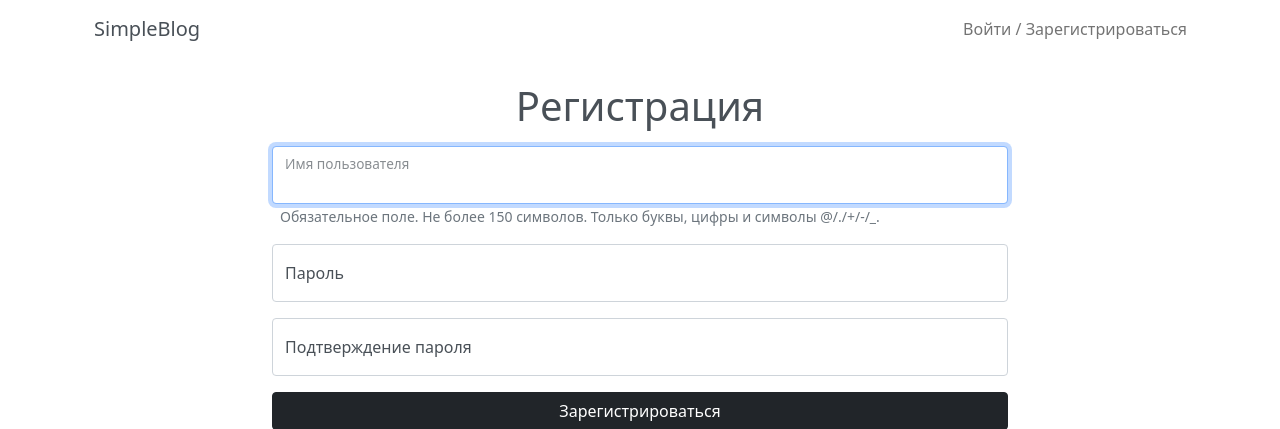
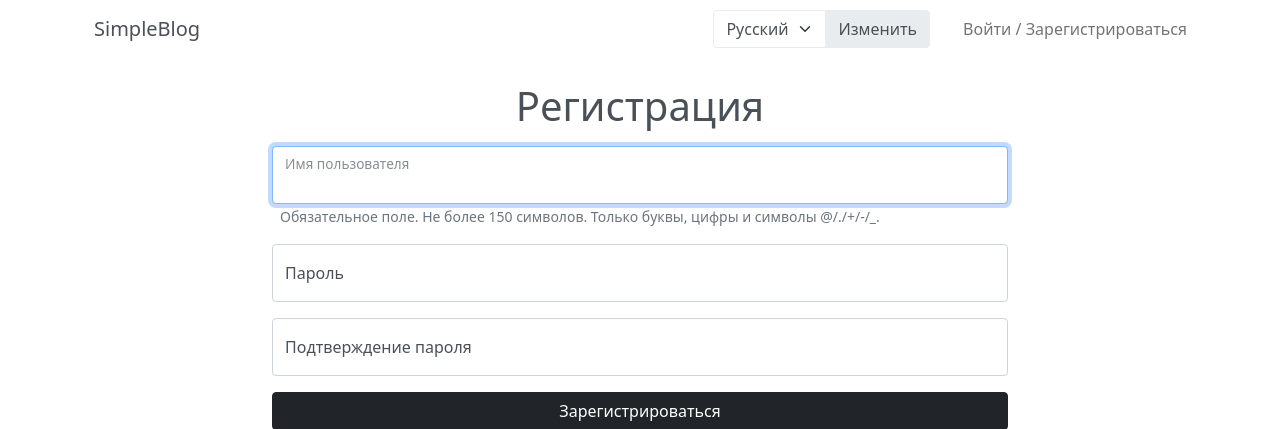
Before and after one commit to NosefU/python_django, a Django app: page /register in a window 1280 px wide. Shown: the top 429 px of the page. Run offline with Django 3.2, Linux system fonts and the light colour scheme; some libraries are stand-ins or nearby versions.

Commit message:
feat(11_i18n) В навбар добавлена форма выбора языка

```diff
--- a/11_I18n/djfiles/static/css/blog_styles.css
+++ b/11_I18n/djfiles/static/css/blog_styles.css
@@ -111,3 +111,19 @@ body {
   max-height: 250px;
   margin-bottom: 1rem;
 }
+
+.btn-set-language {
+    border-color: #e9ecef;
+    background-color: #e9ecef;
+    color: var(--bs-gray-700);
+}
+
+.language-selector {
+    border-color: #e9ecef;
+    color: var(--bs-gray-700);
+}
+
+.language-selector:focus {
+    box-shadow: 0 0 0 0.25rem rgb(108 117 125 / 50%);
+    border-color: #e9ecef;
+}
--- a/11_I18n/djfiles/templates/navbar.html
+++ b/11_I18n/djfiles/templates/navbar.html
@@ -1,4 +1,5 @@
 {% load staticfiles %}
+{% load i18n %}
 
 {#    navbar    #}
 <div class="row">
@@ -22,8 +23,27 @@
 {#                            </a>#}
 {#                        {% endif %}#}
                     </div>
+
                 </div>
-
+                <div class="navbar-nav me-4">
+                    <form class="d-flex"  action="{% url 'set_language' %}" method="post">  {% csrf_token %}
+                        <input name="next" type="hidden" value="{{ redirect_to }}">
+                        <div class="input-group">
+                            <select class="form-select language-selector" aria-label="Language"  name="language">
+                                {% get_current_language as LANGUAGE_CODE %}
+                                {% get_available_languages as LANGUAGES %}
+                                {% get_language_info_list for LANGUAGES as languages %}
+                                {% for language in languages %}
+                                    <option value="{{ language.code }}"
+                                            {% if language.code == LANGUAGE_CODE %}selected{% endif %}>
+                                        {{ language.name_local }}
+                                    </option>
+                                {% endfor %}
+                            </select>
+                            <button class="btn btn-outline-secondary btn-set-language" type="submit">Изменить</button>
+                        </div>
+                    </form>
+                </div>
 
                 {% if not request.user.is_authenticated %}
                         <div class="navbar-nav">
```
